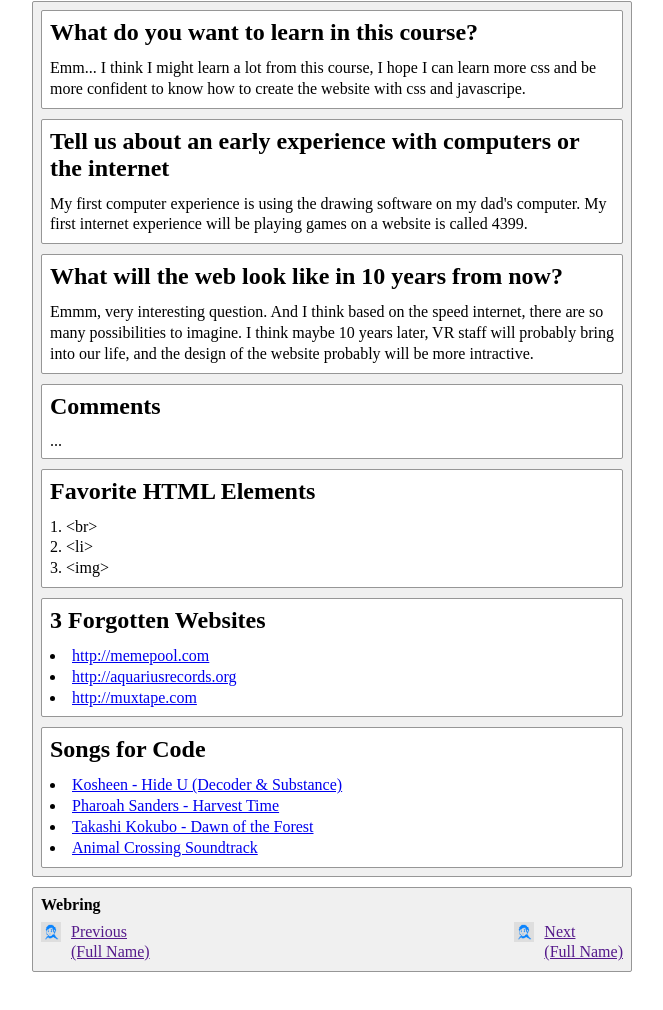
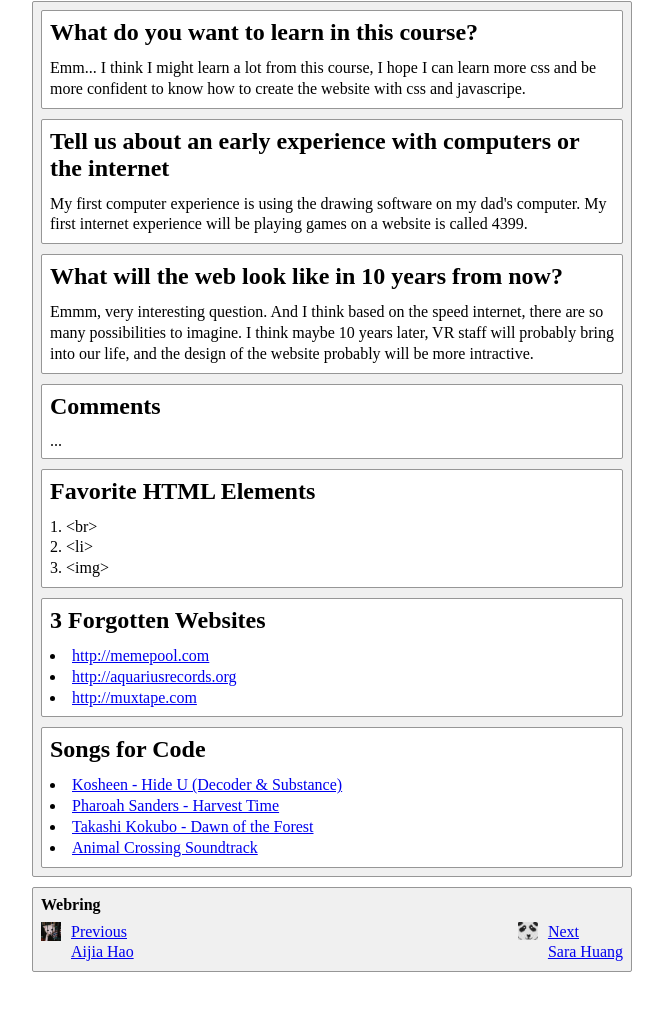
Before and after one commit to Hsuiiii/html-profile, a plain HTML site: page index.html in a window 1280 px wide. Shown: the part 605-1615 px from the top of the page, without its empty margins (308-971 px from the left). Drawn offline with Linux system fonts and the light colour scheme.

Commit message:
add onther people's webpages and their icons

```diff
--- a/index.html
+++ b/index.html
@@ -87,8 +87,8 @@
             <footer>
                 <h4>Webring</h4>
                 <p id="pagination">
-                    <a href="" id="previous"><img src="./images/Henry.jpeg" /> Previous<br /> (Full Name)</a>
-                    <a href="" id="next"><img src="./images/Henry.jpeg" /> Next<br /> (Full Name)</a>
+                    <a href="https://aiijjiia.github.io/html-profile/" id="previous"><img src="./images/miaomiao.jpg" /> Previous<br /> Aijia Hao</a>
+                    <a href="https://thisisasara.github.io/html-profile/" id="next"><img src="./images/Sara.png" /> Next<br /> Sara Huang</a>
                 </p>
             </footer>
         </div>
```
Also changed, not shown: images/Sara.png (added), images/miaomiao.jpg (added), 2 other files.
